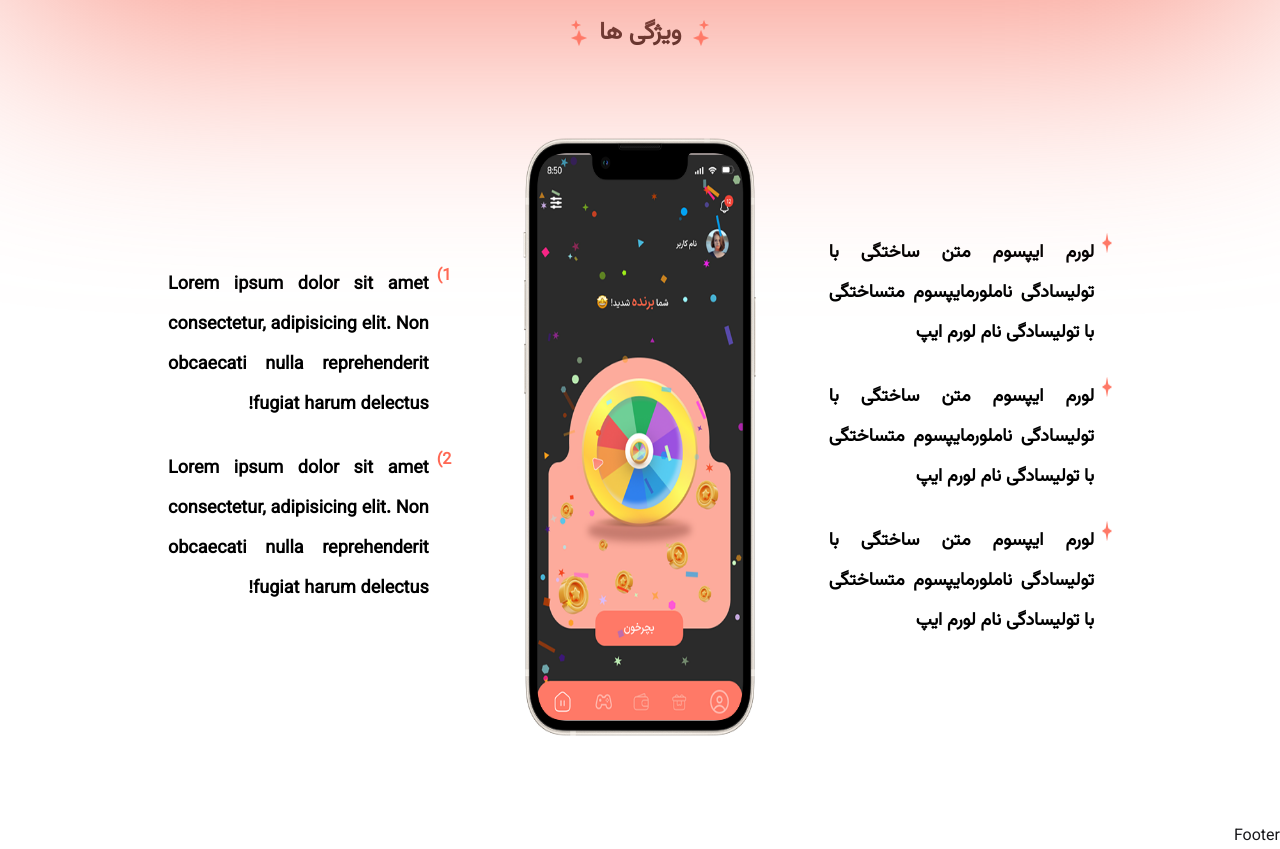
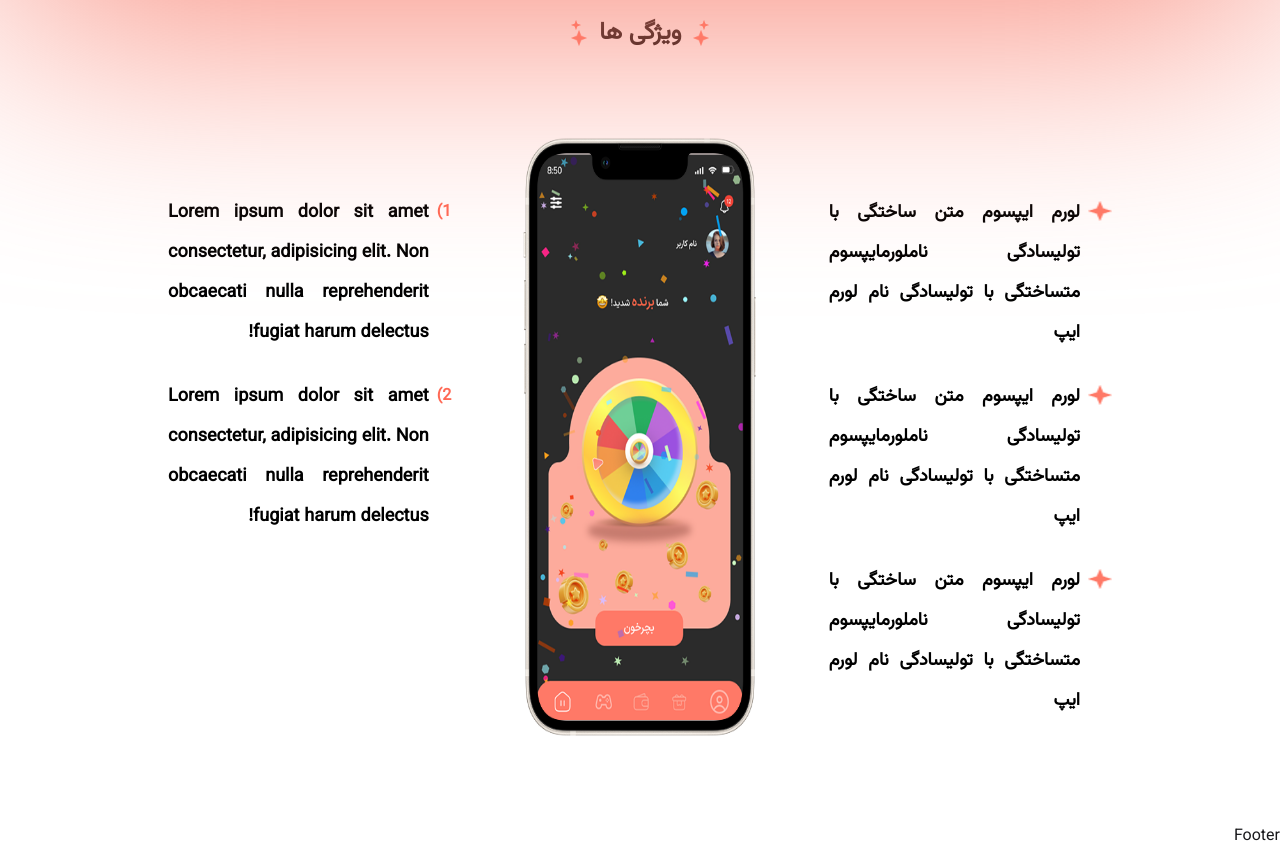
Before and after one commit to buordino/landing, a Next.js app: page / in a window 1280 px wide. Shown: the part 740-1589 px from the top of the page. Built offline with nearby package versions, Linux system fonts and the light colour scheme.

Commit message:
change ui

```diff
--- a/app/_components/FeatureTexts.tsx
+++ b/app/_components/FeatureTexts.tsx
@@ -12,6 +12,7 @@ const FeatureTexts = ({ texts, symbol }: FeatureTextsPropsType) => {
           className="font-semibold text-custome-black flex items-start gap-2"
           key={index + 1}
         >
+          <div className="pt-2">
           {symbol === "number" ? (
             <span className="font-bold text-custome-orange-2">
               {index + 1})
@@ -26,6 +27,8 @@ const FeatureTexts = ({ texts, symbol }: FeatureTextsPropsType) => {
               />
             </div>
           )}
+
+          </div>
           <p className="text-justify text-lg leading-[40px]">{text}</p>
         </div>
       ))}
--- a/app/_components/FeaturesSection.tsx
+++ b/app/_components/FeaturesSection.tsx
@@ -7,8 +7,8 @@ const FeaturesSection = () => {
     <section id="features">
       <SectionTitle>ویژگی ها</SectionTitle>
       <div className="py-22 px-16 md:px-42">
-        <div className="flex items-center justify-between gap-6">
-          <div className="w-[30%]">
+        <div className="flex items-start justify-between gap-6">
+          <div className="w-[30%] pt-14">
             <FeatureTexts
               symbol="star"
               texts={[
@@ -26,7 +26,7 @@ const FeaturesSection = () => {
               src={"/images/Group-41.png"}
             />
           </div>
-          <div className="w-[30%]">
+          <div className="w-[30%] pt-14">
             <FeatureTexts
               symbol="number"
               texts={[
```
